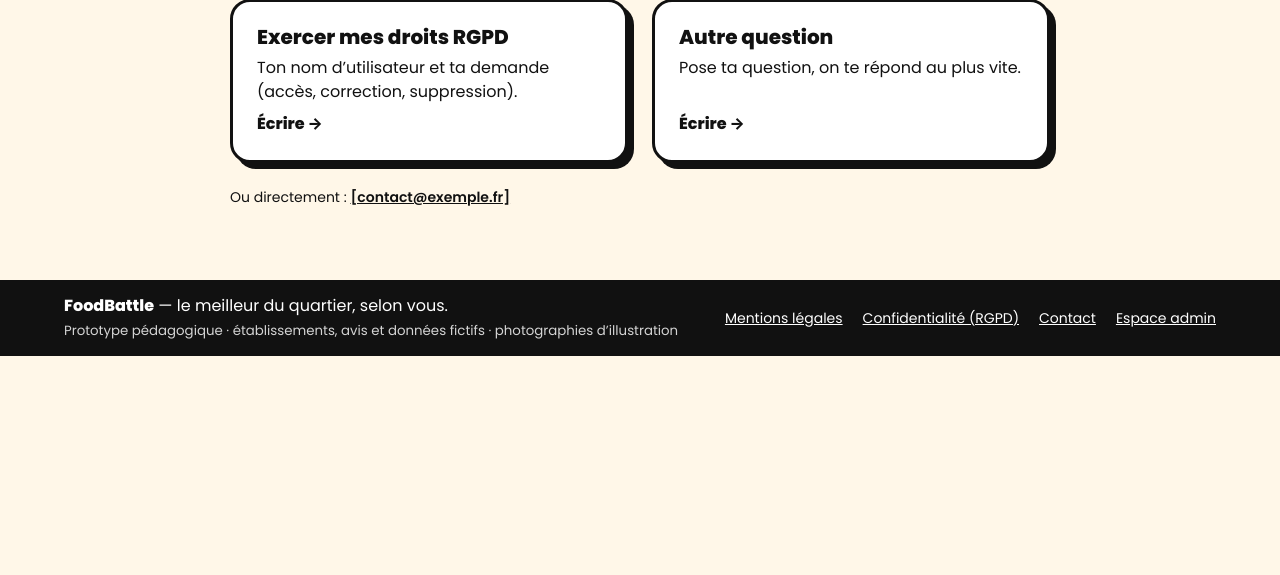
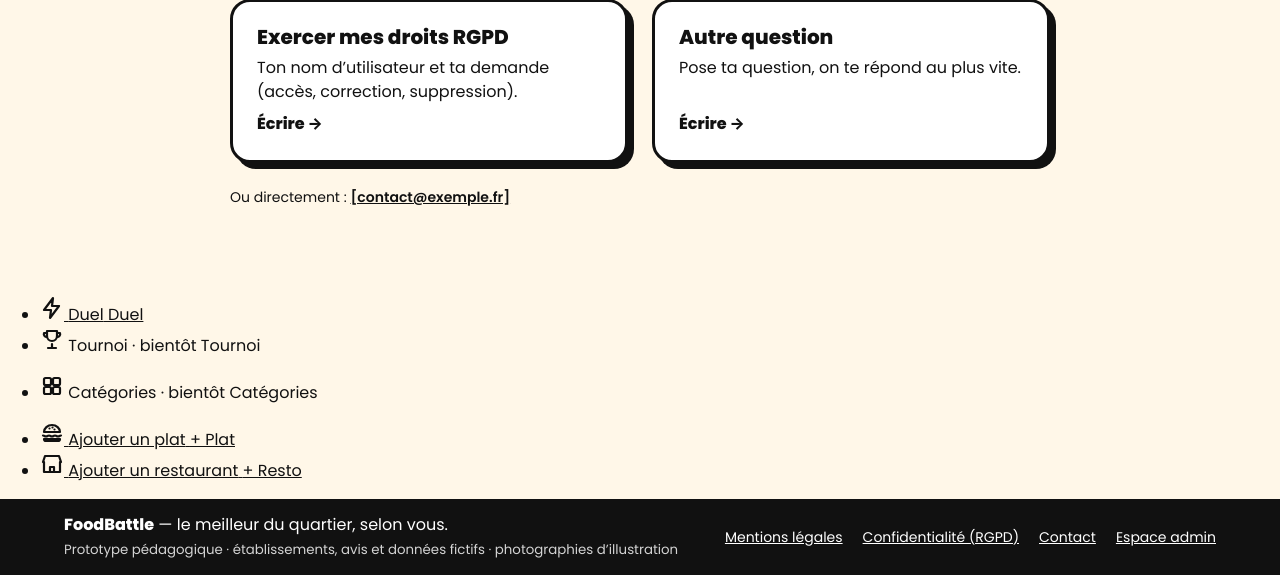
Before and after one commit to Enzo-clock/food-battle-EL, a PHP site: page /contact in a window 1280 px wide. Shown: the part 508-1083 px from the top of the page. Before the commit the page ends 864 px from the top, so only its background shows below. Run offline with PHP 8.4, Linux system fonts and the light colour scheme; the visitor is signed in with stand-in values (Sample User, id 1); some libraries are stand-ins or nearby versions.

Commit message:
feat: dock flottant pour les utilisateurs connectés

```diff
--- a/app/includes/footer.php
+++ b/app/includes/footer.php
@@ -1,4 +1,5 @@
     </main>
+    <?php if (isset($_SESSION['user_id'])) require __DIR__ . '/../views/partials/dock.php'; ?>
     <footer class="site-footer">
         <div class="site-footer__inner">
             <p><strong>FoodBattle</strong> — le meilleur du quartier, selon vous.<br>
--- /dev/null
+++ b/app/views/partials/dock.php
@@ -0,0 +1,86 @@
+<?php
+// filepath: foodbattle-starter/app/views/partials/dock.php
+//
+// Dock flottant, affiché sur toutes les pages une fois connecté (inclus par footer.php).
+//   ≥ 1400 px  : pilule verticale dans la marge gauche, étiquette au survol / focus
+//   701–1399 px : barre horizontale flottante en bas, étiquette au survol / focus
+//   ≤ 700 px   : barre d'onglets en bas, libellé court toujours visible (pas de survol au doigt)
+//
+// Ordre : on joue d'abord (actions les plus fréquentes, en tête), on explore, puis on contribue.
+// 'href' => null : page pas encore créée → bouton affiché mais inactif (« Bientôt »).
+
+$dockPath = parse_url($_SERVER['REQUEST_URI'] ?? '/', PHP_URL_PATH) ?: '/';
+
+$dockGroups = [
+    'Jouer' => [
+        [
+            'href'  => '/duel',
+            'label' => 'Duel',
+            'short' => 'Duel',
+            // éclair : l’affrontement
+            'icon'  => '<path d="M13 2 4 14h7l-1 8 9-12h-7z"/>',
+        ],
+        [
+            'href'  => null,
+            'label' => 'Tournoi',
+            'short' => 'Tournoi',
+            // trophée
+            'icon'  => '<path d="M8 21h8M12 17v4M7 4h10v5a5 5 0 0 1-10 0z"/><path d="M17 6h3a3 3 0 0 1-3 4M7 6H4a3 3 0 0 0 3 4"/>',
+        ],
+    ],
+    'Explorer' => [
+        [
+            'href'  => null,
+            'label' => 'Catégories',
+            'short' => 'Catégories',
+            // grille de 4 cases
+            'icon'  => '<rect x="4" y="4" width="7" height="7" rx="1.5"/><rect x="13" y="4" width="7" height="7" rx="1.5"/><rect x="4" y="13" width="7" height="7" rx="1.5"/><rect x="13" y="13" width="7" height="7" rx="1.5"/>',
+        ],
+    ],
+    'Contribuer' => [
+        [
+            'href'  => '/plat/creer',
+            'label' => 'Ajouter un plat',
+            'short' => '+ Plat',
+            // burger : un plat (le badge « + » orange indique l'ajout)
+            'icon'  => '<path d="M4 11a8 7 0 0 1 16 0z"/><path d="M9.5 7.5h.01M12.5 6.5h.01M14.5 8.5h.01"/><path d="M3 14.5c1.5 0 1.5 1 3 1s1.5-1 3-1 1.5 1 3 1 1.5-1 3-1 1.5 1 3 1 1.5-1 3-1"/><path d="M4 18h16a2 2 0 0 1-2 2H6a2 2 0 0 1-2-2z"/>',
+        ],
+        [
+            'href'  => '/restaurant/creer',
+            'label' => 'Ajouter un restaurant',
+            'short' => '+ Resto',
+            // devanture avec auvent
+            'icon'  => '<path d="M4 10v10h16V10"/><path d="M3 10l2-6h14l2 6"/><path d="M10 20v-5h4v5"/>',
+        ],
+    ],
+];
+?>
+<nav class="dock" aria-label="Accès rapide">
+    <?php foreach ($dockGroups as $groupName => $items): ?>
+        <ul class="dock__group" aria-label="<?= h($groupName) ?>">
+            <?php foreach ($items as $item): ?>
+                <?php
+                $isCurrent = $item['href'] !== null && $dockPath === $item['href'];
+                $isCreate = $groupName === 'Contribuer';
+                $classes = 'dock__btn' . ($isCreate ? ' dock__btn--create' : '');
+                ?>
+                <li>
+                    <?php if ($item['href'] !== null): ?>
+                        <a class="<?= $classes ?>" href="<?= h($item['href']) ?>" <?= $isCurrent ? 'aria-current="page"' : '' ?>>
+                    <?php else: ?>
+                        <span class="<?= $classes ?> is-disabled" aria-disabled="true">
+                    <?php endif ?>
+                            <svg viewBox="0 0 24 24" width="24" height="24" fill="none" stroke="currentColor" stroke-width="2.2"
+                                stroke-linecap="round" stroke-linejoin="round" aria-hidden="true"><?= $item['icon'] ?></svg>
+                            <span class="dock__label"><?= h($item['label']) ?><?= $item['href'] === null ? ' · bientôt' : '' ?></span>
+                            <span class="dock__short" aria-hidden="true"><?= h($item['short']) ?></span>
+                    <?php if ($item['href'] !== null): ?>
+                        </a>
+                    <?php else: ?>
+                        </span>
+                    <?php endif ?>
+                </li>
+            <?php endforeach ?>
+        </ul>
+    <?php endforeach ?>
+</nav>
```
